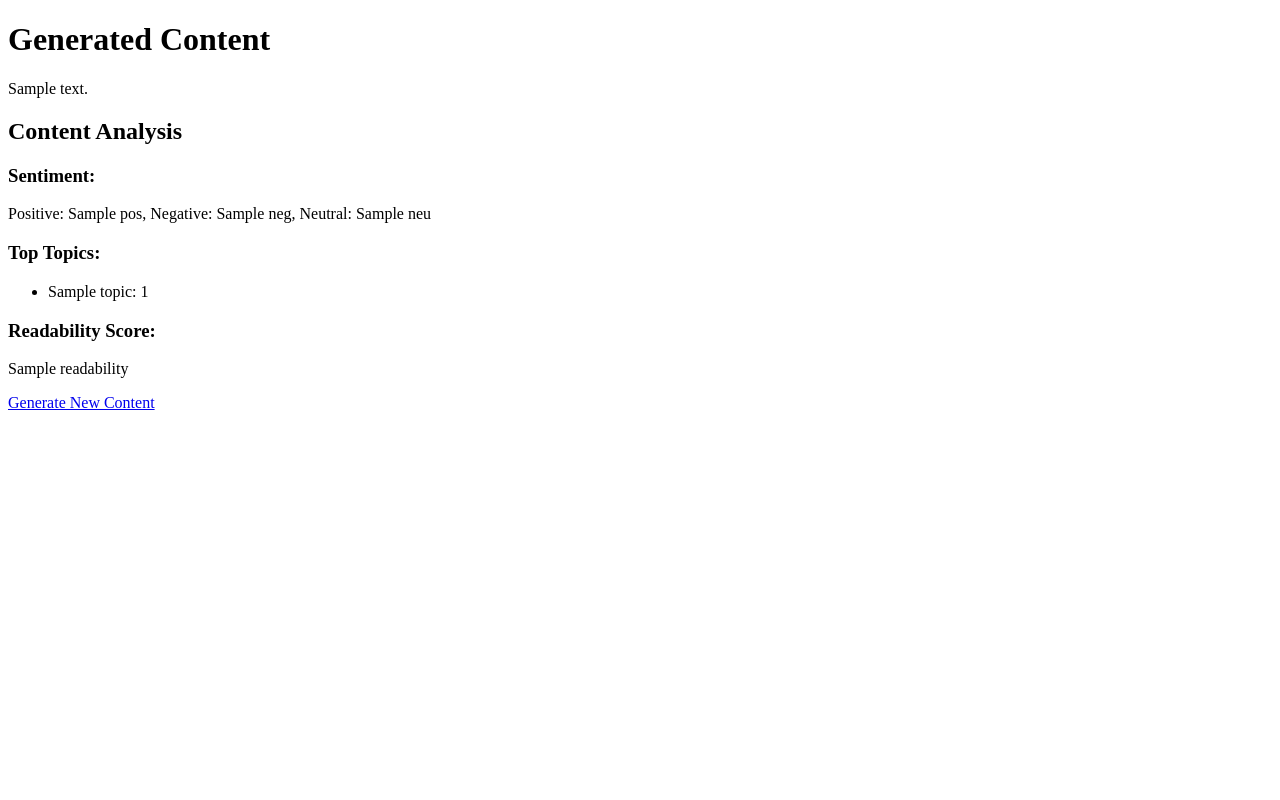
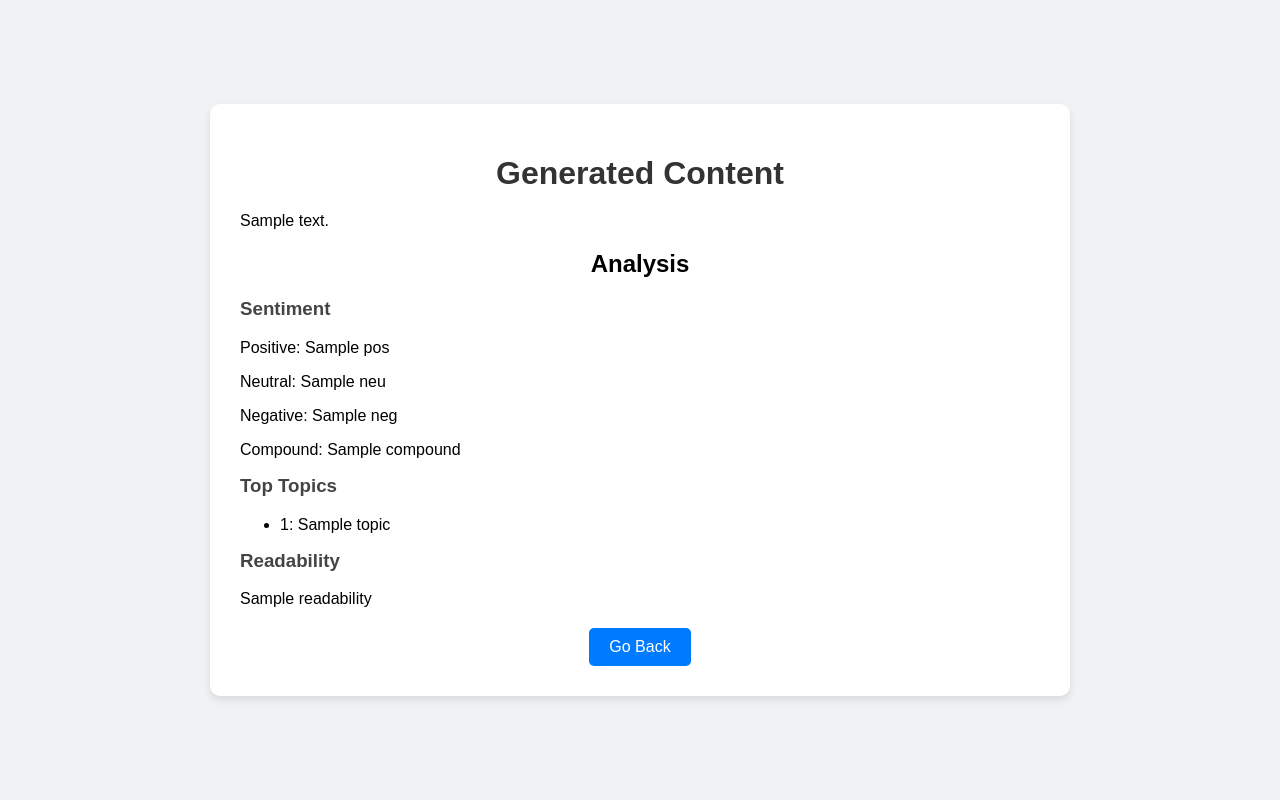
Before and after one commit to NehaKoppikar/ContentGenerationAnalysis, a Flask app: template templates/result.html in a window 1280 px wide. Run offline with Flask 2, Linux system fonts and the light colour scheme; the template is opened without the code that fills it: most values are stand-ins (such as "Sample title", 1, 10 or a date in 2020).

Commit message:
Update result.html

```diff
--- a/templates/result.html
+++ b/templates/result.html
@@ -1,26 +1,86 @@
 <!DOCTYPE html>
-<html>
+<html lang="en">
 <head>
-    <title>Generated Content and Analysis</title>
+    <meta charset="UTF-8">
+    <meta name="viewport" content="width=device-width, initial-scale=1.0">
+    <title>Generated Content</title>
+    <style>
+        body {
+            font-family: 'Arial', sans-serif;
+            background-color: #f0f2f5;
+            margin: 0;
+            padding: 0;
+            display: flex;
+            justify-content: center;
+            align-items: center;
+            min-height: 100vh;
+        }
+        .container {
+            background-color: #ffffff;
+            padding: 30px;
+            box-shadow: 0 4px 8px rgba(0, 0, 0, 0.1);
+            border-radius: 10px;
+            max-width: 800px;
+            width: 90%;
+            text-align: center;
+            margin: 20px;
+        }
+        h1 {
+            margin-bottom: 20px;
+            color: #333;
+        }
+        .content, .analysis {
+            text-align: left;
+            margin-bottom: 20px;
+        }
+        .analysis h3 {
+            margin-top: 10px;
+            color: #444;
+        }
+        a {
+            display: inline-block;
+            padding: 10px 20px;
+            background-color: #007BFF;
+            color: #fff;
+            border-radius: 5px;
+            text-decoration: none;
+            transition: background-color 0.3s ease;
+        }
+        a:hover {
+            background-color: #0056b3;
+        }
+        @media (max-width: 600px) {
+            .container {
+                padding: 20px;
+            }
+        }
+    </style>
 </head>
 <body>
+    <div class="container">
         <h1>Generated Content</h1>
+        <div class="content">
             <p>{{ content }}</p>
+        </div>
+        <h2>Analysis</h2>
+        <div class="analysis">
+            <h3>Sentiment</h3>
+            <p>Positive: {{ analysis.sentiment.pos }}</p>
+            <p>Neutral: {{ analysis.sentiment.neu }}</p>
+            <p>Negative: {{ analysis.sentiment.neg }}</p>
+            <p>Compound: {{ analysis.sentiment.compound }}</p>
 
-    <h2>Content Analysis</h2>
-    <h3>Sentiment:</h3>
-    <p>Positive: {{ analysis.sentiment.pos }}, Negative: {{ analysis.sentiment.neg }}, Neutral: {{ analysis.sentiment.neu }}</p>
-
-    <h3>Top Topics:</h3>
+            <h3>Top Topics</h3>
             <ul>
-    {% for topic, count in analysis.top_topics %}
-        <li>{{ topic }}: {{ count }}</li>
+                {% for topic in analysis.top_topics %}
+                <li>{{ topic[0] }}: {{ topic[1] }}</li>
                 {% endfor %}
             </ul>
 
-    <h3>Readability Score:</h3>
+            <h3>Readability</h3>
             <p>{{ analysis.readability }}</p>
-
-    <a href="/">Generate New Content</a>
+        </div>
+        <a href="/">Go Back</a>
+    </div>
 </body>
 </html>
```
Lines whose indentation alone changed are shown as unchanged.
